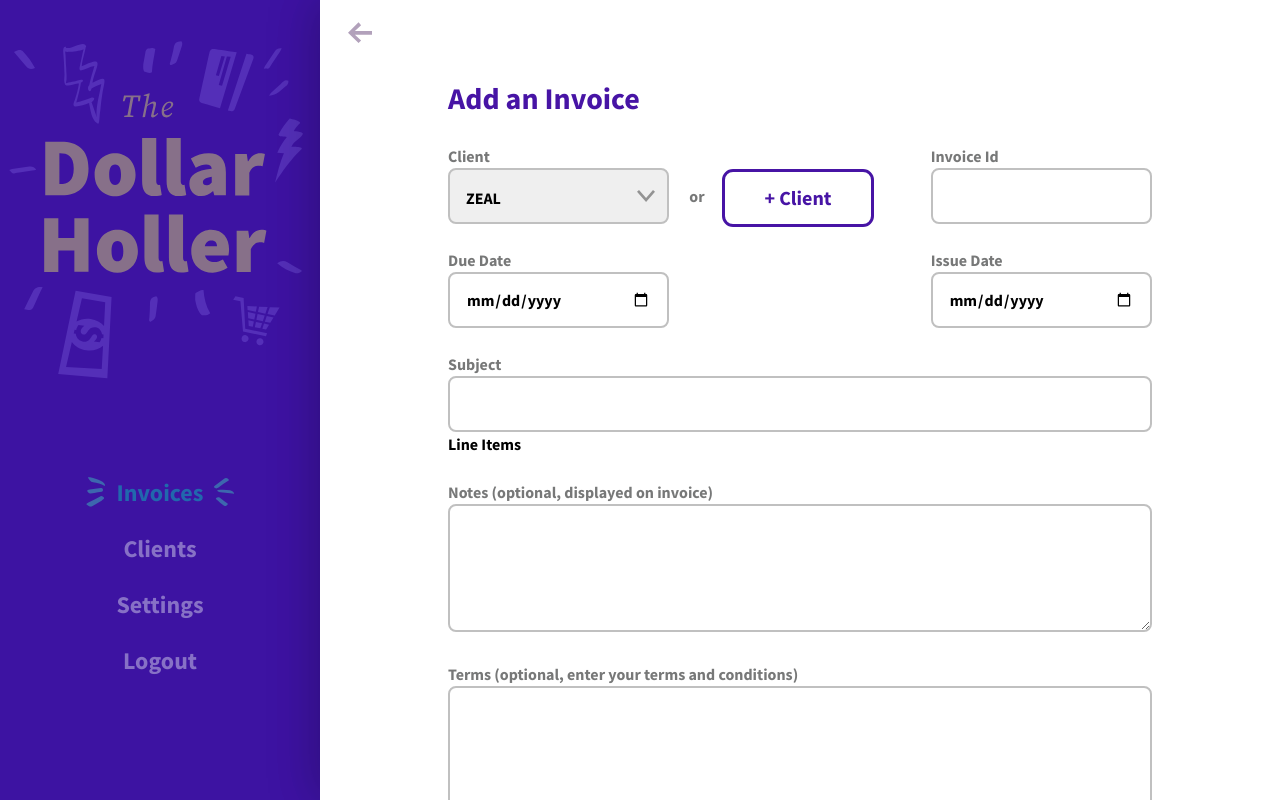
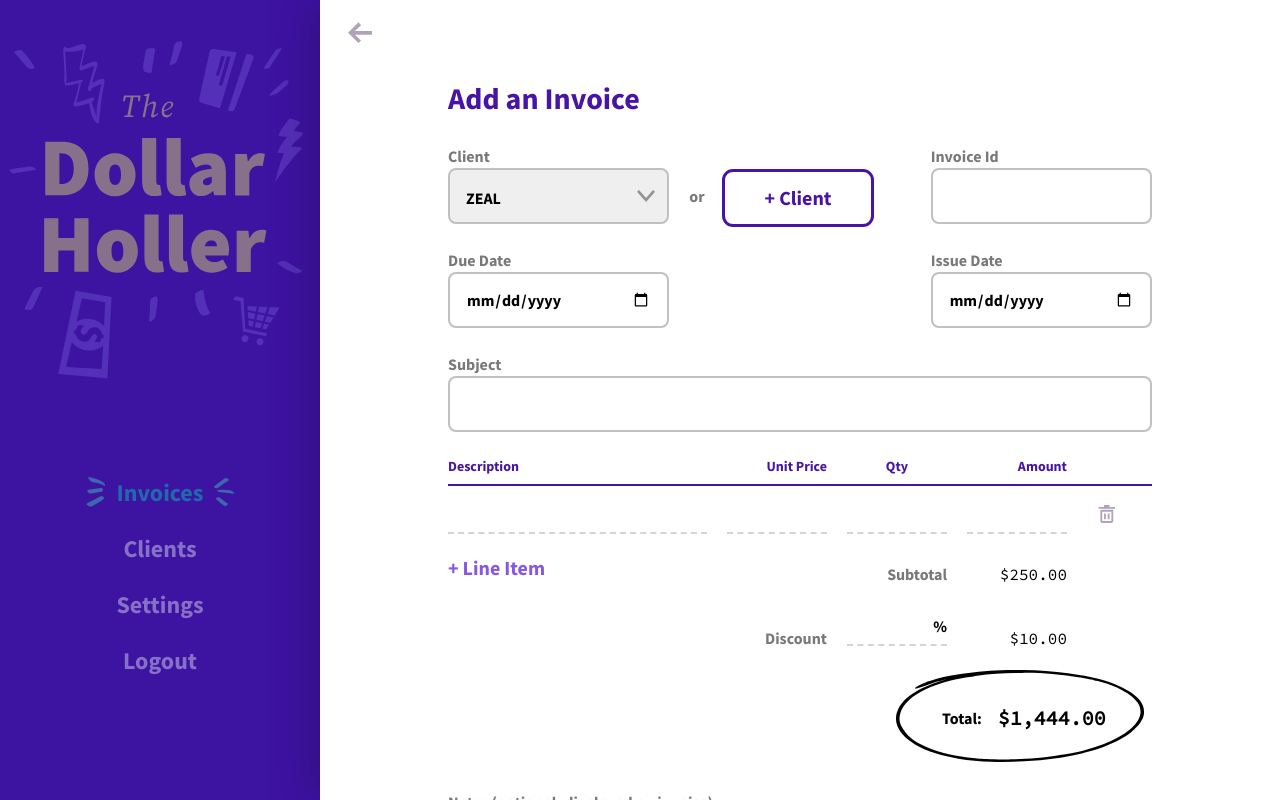
Before and after one commit to kyoukhana/sveltekitlearning, a SvelteKit app: page /invoices in a window 1280 px wide. Both pictures are taken after typing "Sample" into the empty fields and a click on the button "+ Invoice". Built offline with nearby package versions, Linux system fonts and the light colour scheme.

Commit message:
Lesson 26 - Invoice Line Item
Wow this one was a lot of work.  Took longer then 26 minutes but got it done.

```diff
--- a/src/app.css
+++ b/src/app.css
@@ -20,8 +20,8 @@
 	@apply block font-sansSerif text-base font-bold text-monsoon;
 }
 
-input[type="text"]:not(.search),
-input[type="number"],
+input[type="text"]:not(.search):not(.line-item),
+input[type="number"]:not(.line-item),
 input[type="date"],
 input[type="password"],
 input[type="email"]{
@@ -39,7 +39,7 @@
 textarea:focus,
 select:focus,
 input[type="text"]:not(.search):focus,
-input[type="number"]:focus,
+input[type="number"]:not(.line-item):focus,
 input[type="date"]:focus,
 input[type="password"]:focus,
 input[type="email"]:focus{
@@ -49,6 +49,10 @@
 @layer components {
 	.invoice-table {
 		@apply mb-3 grid grid w-full grid-cols-invoiceTableMobile gap-x-4 px-4 lg:grid-cols-invoiceTable lg:px-6;
+	}
+
+	.invoice-line-item{
+		@apply grid grid-cols-invoiceLineItem gap-x-5;
 	}
 }
 
--- a/src/lib/components/Button.svelte
+++ b/src/lib/components/Button.svelte
@@ -2,7 +2,7 @@
 	import type { SvelteComponent } from 'svelte';
 	export let label: string;
 	export let onClick: () => void;
-	export let style: 'primary' | 'secondary' | 'outline' | 'textOnly' | 'destructive' = 'primary';
+	export let style: 'primary' | 'secondary' | 'outline' | 'textOnly' | 'destructive' | 'textOnlyDestructive' = 'primary';
 	export let isAnimated = true;
 	export let iconLeft: (new (...args: any[]) => SvelteComponent) | null = null;
 	export let iconRight: (new (...args: any[]) => SvelteComponent) | null = null;
@@ -16,6 +16,7 @@
 	class:destructive={style === 'destructive'}
 	class:outline={style === 'outline'}
 	class:textOnly={style === 'textOnly'}
+	class:textOnlyDestructive={style === 'textOnlyDestructive'}
 	class:isAnimated>
      {#if iconLeft}<svelte:component this={iconLeft} class="mr-2" />{/if}
      {#if iconRight}<svelte:component this={iconRight} class="ml-2" />{/if}{label}
@@ -36,10 +37,15 @@
 	}
 
 	.textOnly {
+		@apply bg-transparent px-0 text-lavenderIndigo no-underline hover:underline;
+	}
+
+	.textOnlyDestructive{
 		@apply bg-transparent px-0 text-scarlet underline hover:no-underline;
 	}
 
 	.outline {
 		@apply border-daisyBush text-daisyBush hover:bg-daisyBush hover:text-white;
 	}
+
 </style>
--- a/src/lib/components/SlidePanel.svelte
+++ b/src/lib/components/SlidePanel.svelte
@@ -17,7 +17,7 @@
 <Portal>
 	<Overlay />
 	<aside
-		class="fixed right-0 top-0 z-slidePanel h-screen w-3/4 bg-white py-20 px-32 shadow-slidePanel"
+		class="fixed overflow-y-scroll right-0 top-0 z-slidePanel h-screen w-3/4 bg-white py-20 px-32 shadow-slidePanel"
 	>
 		<button class="absolute top-5 left-7 text-pastelPurple hover:text-daisyBush" on:click={() => dispatch('closePanel')}>
 			<Arrow />
--- a/src/routes/(dashboard)/invoices/InvoiceForm.svelte
+++ b/src/routes/(dashboard)/invoices/InvoiceForm.svelte
@@ -1,6 +1,16 @@
 <script lang="ts">
+	import LineItemRows from './LineItemRows.svelte';
 	import Button from '$lib/components/Button.svelte';
 	import Trash from '$lib/components/icon/Trash.svelte';
+
+	const blankLineItem = [
+		{
+			id: '1',
+			description: '',
+			quantity:0,
+			amount:0
+		}
+	];
 </script>
 
 <h2 class="mb-7 font-sansSerif text-3xl font-bold text-daisyBush">Add an Invoice</h2>
@@ -37,13 +47,15 @@
 	</section>
 
 	<!--subject-->
-	<section class="filed col-span-6">
+	<section class="field col-span-6">
 		<label for="subject">Subject</label>
 		<input type="text" name="subject" />
 	</section>
 
 	<!----Line Items-->
-	<section class="field col-span-6">Line Items</section>
+	<section class="field col-span-6">
+		<LineItemRows lineItems={blankLineItem}/>
+	</section>
 
 	<!--Notes-->
 	<section class="field col-span-6">
@@ -67,7 +79,7 @@
 
 	<section class="field col-span-2">
 		<Button
-			style="textOnly"
+			style="textOnlyDestructive"
 			label="Delete"
 			isAnimated={false}
 			onClick={() => {}}
@@ -75,7 +87,7 @@
 		/>
 	</section>
 
-	<section class="field col-span-4 gap-x-5 flex justify-end">
+	<section class="field col-span-4 flex justify-end gap-x-5">
 		<Button style="secondary" label="Cancel" isAnimated={false} onClick={() => {}} />
 		<Button label="Save" isAnimated={false} onClick={() => {}} />
 	</section>
--- /dev/null
+++ b/src/routes/(dashboard)/invoices/LineItemRow.svelte
@@ -0,0 +1,46 @@
+<script lang="ts">
+	import Trash from '$lib/components/icon/Trash.svelte';
+</script>
+
+<section class="invoice-line-item border-b2 border-fog py-2">
+	<div>
+		<input class="line-item" type="text" name="description" />
+	</div>
+
+	<div>
+		<input class="line-item text-right" type="number" name="unitPrice" step="0.01" min="0" />
+	</div>
+
+	<div>
+		<input class="line-item text-center" type="number" name="quantity" min="0" />
+	</div>
+
+	<div>
+		<input class="line-item text-right" type="number" name="amount" step="0.01" min="0" />
+	</div>
+
+	<div>
+		<button class="center h-10 w-10 text-pastelPurple hover:text-lavenderIndigo"><Trash /></button>
+	</div>
+</section>
+
+<style lang="postcss">
+	input[type='text'],
+	input[type='number'] {
+		@apply h-10 w-full border-b-2 border-dashed border-stone-300;
+	}
+
+	input[type='text'] {
+		@apply font-sansSerif text-xl font-bold;
+	}
+
+	input[type='number'] {
+		@apply font-mono text-base;
+	}
+
+    input[type='number']:focus,
+    input[type='text']:focus {
+		@apply border-solid border-lavenderIndigo outline-none;
+	}
+
+</style>
--- /dev/null
+++ b/src/routes/(dashboard)/invoices/LineItemRows.svelte
@@ -0,0 +1,57 @@
+<script lang="ts">
+	import Button from '$lib/components/Button.svelte';
+	import CircledAmount from '$lib/components/CircledAmount.svelte';
+	import LineItemRow from './LineItemRow.svelte';
+	export let lineItems: LineItem[] | undefined = undefined;
+</script>
+
+<section class="invoice-line-item border-b-2 border-daisyBush pb-2">
+	<div class="table-header">Description</div>
+	<div class="table-header text-right">Unit Price</div>
+	<div class="table-header text-center">Qty</div>
+	<div class="table-header text-right">Amount</div>
+</section>
+
+{#if lineItems}
+	{#each lineItems as lineItem}
+		<LineItemRow {lineItem} />
+	{/each}
+{/if}
+
+<!--Start Invoice Line Item-->
+<div class="invoice-line-item">
+	<div class="col-span-2">
+		<Button label="+ Line Item" onClick={() => {}} style="textOnly" isAnimated={false} />
+	</div>
+
+	<div class="py-5 text-right font-bold text-monsoon">Subtotal</div>
+	<div class="py-5 text-right font-mono">$250.00</div>
+</div>
+<!--End Invoice Line Item-->
+
+<div class="invoice-line-item">
+	<div class="col-span-2 py-5 text-right font-bold text-monsoon">Discount</div>
+	<div class="relative">
+		<input
+			class="line-item h-10 w-full border-b-2 border-dashed border-stone-300 pr-4 text-right focus:border-solid focus:border-lavenderIndigo focus:outline-none"
+			type="number"
+			name="discount"
+			min="0"
+			max="100"
+		/>
+		<span class="text-mono absolute right-0 top-2">%</span>
+	</div>
+	<div class="py-5 text-right font-mono">$10.00</div>
+</div>
+
+<div class="invoice-line-item">
+	<div class="col-span-6">
+		<CircledAmount label="Total:" amount="$1,444.00" />
+	</div>
+</div>
+
+<style lang="postcss">
+	.table-header {
+		@apply text-sm font-bold text-daisyBush;
+	}
+</style>
--- a/tailwind.config.cjs
+++ b/tailwind.config.cjs
@@ -27,6 +27,7 @@
 				whisper: '#f9f4f9'
 			},
 			gridTemplateColumns: {
+				invoiceLineItem:'1fr 100px 100px 100px 65px',
 				invoiceTable: '100px 100px 60px 1fr 116px 32px 32px',
 				invoiceTableMobile: '1fr 90px'
 			},
```
